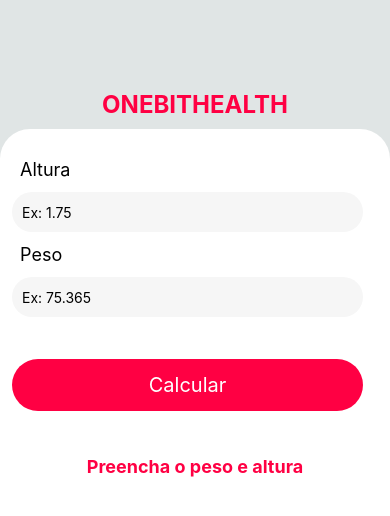
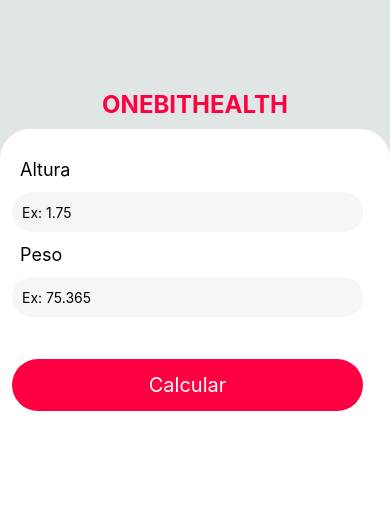
Before and after one commit to piedro404/imc-react-native-curso, a React Native app: screen / in a window 390 px wide. Shown: the top 516 px of the page. Built offline with nearby package versions, Linux system fonts and the light colour scheme.

Commit message:
feat: :sparkles: Prepareted for feature the flatlist historic in IMC

```diff
--- a/src/components/Form/ResultImc/index.js
+++ b/src/components/Form/ResultImc/index.js
@@ -3,27 +3,26 @@
 import styles from "./style";
 
 export default function ResultImc(props) {
-
   const onShare = async () => {
     const result = await Share.share({
-            message: "Meu IMC Hoje é: "+props.resultImc,
-        })
-    }
+      message: "Meu IMC Hoje é: " + props.resultImc,
+    });
+  };
 
-    return(
+  return (
     <View style={styles.contextImc}>
+      <Text style={styles.titleResultImc}>{props.messageResultImc}</Text>
+      <Text style={styles.resultImc}>{props.resultImc}</Text>
       <View style={styles.boxShareButton}>
-                {props.resultImc != null && (
         <TouchableOpacity
-                    onPress={() => {onShare()}}
+          onPress={() => {
+            onShare();
+          }}
           style={styles.shared}
         >
           <Text style={styles.sharedText}>Share</Text>
         </TouchableOpacity>
-                )}
       </View>
-            <Text style={styles.titleResultImc}>{props.messageResultImc}</Text>
-            <Text style={styles.resultImc}>{props.resultImc}</Text>
     </View>
   );
 }
--- a/src/components/Form/index.js
+++ b/src/components/Form/index.js
@@ -1,52 +1,60 @@
 import React, { useState } from "react";
-import { View, Text, TextInput, TouchableOpacity, Vibration, Keyboard, Pressable} from "react-native";
+import {
+  View,
+  Text,
+  TextInput,
+  TouchableOpacity,
+  Vibration,
+  Keyboard,
+  Pressable,
+} from "react-native";
 import ResultImc from "./ResultImc";
 import styles from "./style";
 
 export default function Form() {
-    const [height, setHeight] = useState(null)
-    const [weight, setWeight] = useState(null)
-    const [messageImc, setMessageImc] = useState("Preencha o peso e altura")
-    const [imc, setImc] = useState(null)
-    const [textButton, setTextButton] = useState("Calcular")
-    const [errorMessage, setErrorMessage] = useState(null)
+  const [height, setHeight] = useState(null);
+  const [weight, setWeight] = useState(null);
+  const [messageImc, setMessageImc] = useState("Preencha o peso e altura");
+  const [imc, setImc] = useState(null);
+  const [textButton, setTextButton] = useState("Calcular");
+  const [errorMessage, setErrorMessage] = useState(null);
 
   function imcCalculator() {
-        let heightFormat = height.replace(",", ".")
-        let weightFormat = weight.replace(",", ".")
-        return setImc((weightFormat/(heightFormat*heightFormat)).toFixed(2))
+    let heightFormat = height.replace(",", ".");
+    let weightFormat = weight.replace(",", ".");
+    return setImc((weightFormat / (heightFormat * heightFormat)).toFixed(2));
   }
 
   function verificationImc() {
-        if(imc == null){
-            Vibration.vibrate()
-            setErrorMessage("Campo Obrigatorio*")
+    if (imc == null) {
+      Vibration.vibrate();
+      setErrorMessage("Campo Obrigatorio*");
     }
   }
 
   function validationImc() {
-        if(weight != null && height != null) {
-            imcCalculator()
-            setHeight(null)
-            setWeight(null)
-            setMessageImc("Seu IMC é iqual:")
-            setTextButton("Calcular Novamente")
-            setErrorMessage(null)
-            Keyboard.dismiss()
-            return;
+    if (weight != null && height != null) {
+      imcCalculator();
+      setHeight(null);
+      setWeight(null);
+      setMessageImc("Seu IMC é iqual:");
+      setTextButton("Calcular Novamente");
+      setErrorMessage(null);
+      Keyboard.dismiss();
+    } else {
+      setImc(null);
+      setTextButton("Calcular");
+      setMessageImc("Preencha o peso e altura");
+      verificationImc();
+    }
   }
 
-        setImc(null)
-        setTextButton("Calcular")
-        setMessageImc("Preencha o peso e altura")
-        verificationImc()
-    }
-
-    return(
-        <Pressable onPress={Keyboard.dismiss} style={styles.formContext}>
-            <View style={styles.form}>
+  return (
+    <View style={styles.formContext}>
+      {imc === null ? (
+        <Pressable onPress={Keyboard.dismiss} style={styles.form}>
           <Text style={styles.formLabel}>Altura</Text>
-                <Text style={styles.errorMessage}>{ errorMessage }</Text>
+          <Text style={styles.errorMessage}>{errorMessage}</Text>
           <TextInput
             placeholder="Ex: 1.75"
             keyboardType="numeric"
@@ -56,7 +64,7 @@
           />
 
           <Text style={styles.formLabel}>Peso</Text>
-                <Text style={styles.errorMessage}>{ errorMessage }</Text>
+          <Text style={styles.errorMessage}>{errorMessage}</Text>
           <TextInput
             placeholder="Ex: 75.365"
             keyboardType="numeric"
@@ -66,14 +74,28 @@
           />
 
           <TouchableOpacity
-                    onPress={() => {validationImc()}}
+            onPress={() => {
+              validationImc();
+            }}
             style={styles.buttonCalculator}
           >
-                    <Text style={styles.textButtonCalculator}>{ textButton }</Text>
+            <Text style={styles.textButtonCalculator}>{textButton}</Text>
+          </TouchableOpacity>
+        </Pressable>
+      ) : (
+        <View style={styles.showResult}>
+          <ResultImc messageResultImc={messageImc} resultImc={imc} />
+
+          <TouchableOpacity
+            onPress={() => {
+              validationImc();
+            }}
+            style={styles.buttonCalculator}
+          >
+            <Text style={styles.textButtonCalculator}>{textButton}</Text>
           </TouchableOpacity>
         </View>
-
-            <ResultImc messageResultImc={messageImc} resultImc={imc} />
-        </Pressable>
+      )}
+    </View>
   );
 }
--- a/src/components/Form/style.js
+++ b/src/components/Form/style.js
@@ -46,6 +46,10 @@
         fontWeight: "bold",
         paddingLeft: 20,
     },
+    showResult: {
+        width: "100%",
+        height: "50%",
+    }
 });
 
 export default styles
```
Lines whose indentation alone changed are shown as unchanged.
